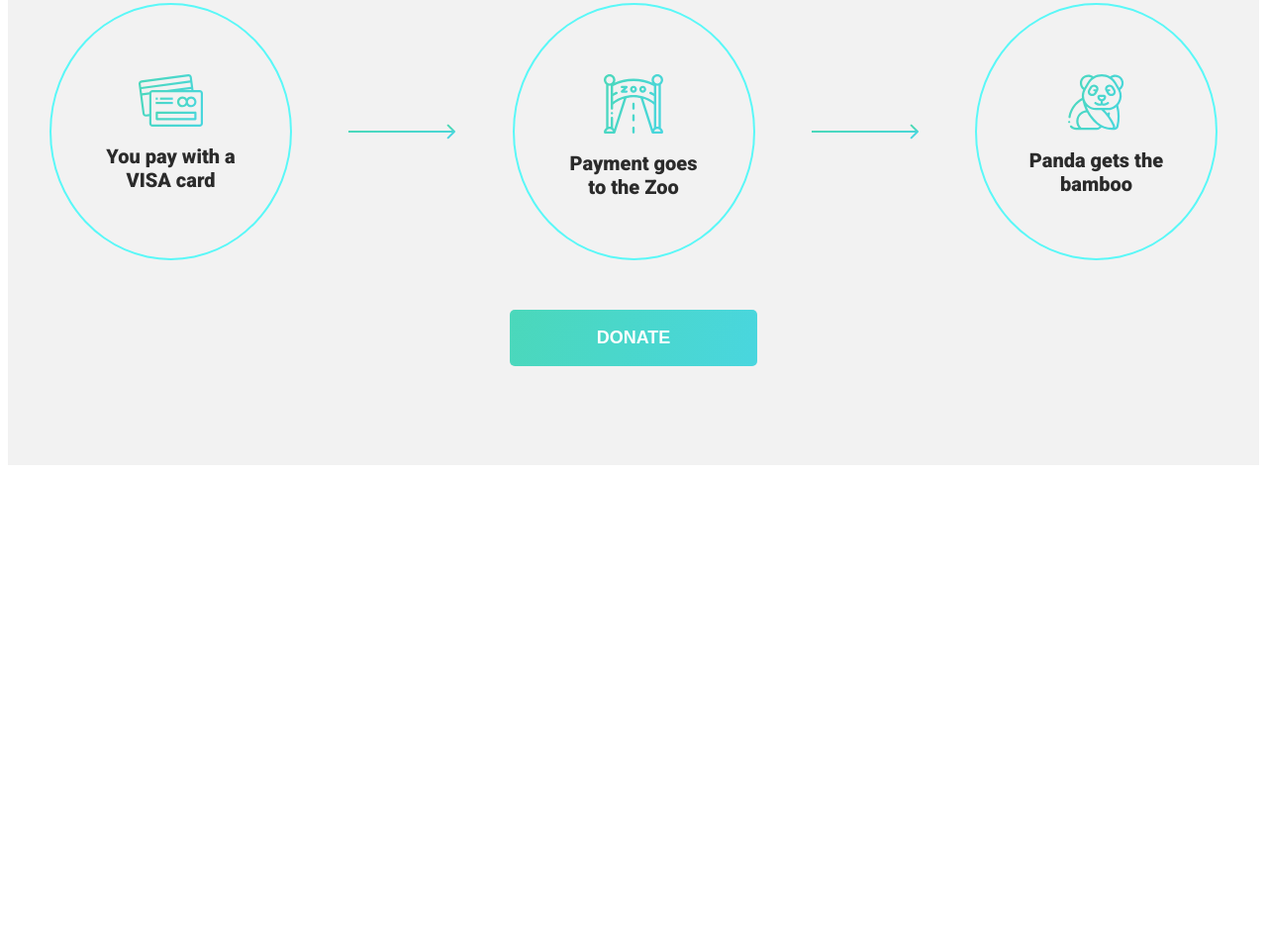
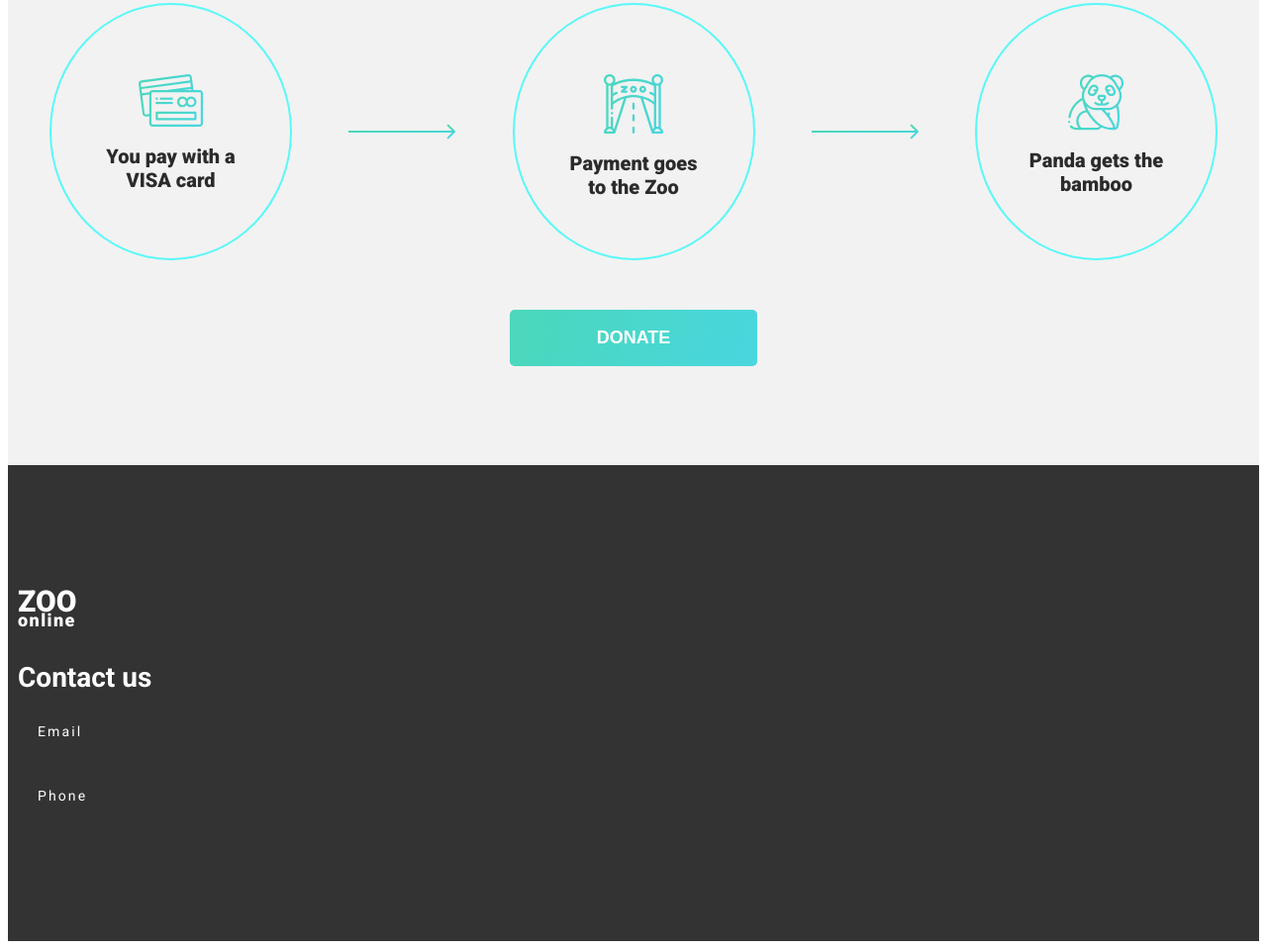
Before and after one commit to micromoleckula/6.-ZooApp, a plain HTML site: page index.html in a window 1280 px wide. Shown: the part 2327-3286 px from the top of the page at 99% size. Before the commit the page ends 2805 px from the top, so only its background shows below. Drawn offline with nearby package versions, Linux system fonts and the light colour scheme.

Commit message:
13.09.2023

```diff
--- a/index.html
+++ b/index.html
@@ -255,6 +255,33 @@
 
 <!-- circle`s end -->
 
+<!-- footer start -->
+
+<footer class="footer">
+  <div class="footer__container">
+    <a href="/index.html" class="footer-logo">
+      <h1 class="footer-logo-top">ZOO</h1>
+      <h1 class="footer-logo-bottom">online</h1>
+    </a>
+
+    <div class="footer__featback">
+      <h1>Contact us</h1>
+
+        <div class="form__group">
+          <input type="email" class="input" placeholder=" ">
+          <label for="" class="label">Email</label>
+        </div>
+        <div class="form__group">
+          <input type="tel" class="input" placeholder=" ">
+          <label for="" class="label">Phone</label>
+        </div>
+
+    </div>
+
+  </div>
+</footer>
+
+<!-- footer end -->
 
 <script src="https://cdn.jsdelivr.net/npm/swiper@10/swiper-bundle.min.js"></script>
 <script src="https://cdn.jsdelivr.net/npm/swiper@10/swiper-element-bundle.min.js"></script>
--- /dev/null
+++ b/items/css/footer.css
@@ -0,0 +1,101 @@
+.footer {
+  background: #333;
+  color: #fefefe;
+}
+
+.footer__container {
+  margin: auto;
+  max-width: 1600px;
+  padding: 100px 10px;
+
+}
+
+.footer-logo {
+
+}
+
+.footer-logo-top {
+  font-weight: 900;
+  font-size: 30px;
+  color: #fefefe;
+}
+
+.footer-logo-bottom {
+  font-size: 18px;
+  letter-spacing: 1.44px;
+  font-weight: 900;
+  margin-top: -30px;
+  color: #fefefe;
+}
+
+.footer__featback {
+  display: flex;
+  flex-direction: column;
+}
+
+.footer__featback input {
+  width: 300px;
+  background: none;
+  color: #fefefe;
+  border: none;
+}
+
+.form__group{
+  margin-bottom: 30px;
+  flex: 1;
+  position: relative;
+}
+
+.input {
+  width: 100%;
+  font-size: 15px;
+  padding: 9px 0;
+  outline: 0;
+  border: 0;
+  border-bottom: 1px solid #fff;
+  background-color: 0;
+}
+
+.input:focus + .label{
+  transform: translateY(-15px);
+  font-size: 12px;
+}
+
+.input:not(:placeholder-shown) + .label {
+  transform: translateY(-15px);
+  font-size: 12px;
+}
+
+.label {
+  letter-spacing: 0.15em;
+  color: #FFFFFF;
+  position: absolute;
+  top: 10px;
+  left: 20px;
+  pointer-events: none;
+  transition: all .2s ;
+}
+
+.textarea {
+  min-height: 130px;
+  color: #FFFFFF;
+  width: 100%;
+  resize: vertical;
+  font-family: inherit;
+  font-size: 15px;
+  padding: 9px 0;
+  outline: 0;
+  border: 0;
+  border-bottom: 1px solid #fff;
+  background-color: transparent;
+}
+
+.textarea:focus + .label{
+  transform: translateY(-15px);
+  font-size: 12px;
+}
+
+.textarea:not(:placeholder-shown) + .label {
+  transform: translateY(-15px);
+  font-size: 12px;
+}
--- a/items/css/styles.css
+++ b/items/css/styles.css
@@ -4,6 +4,8 @@
 @import url(./how-it-work.css);
 @import url(./swiper-animals-two.css);
 @import url(./circle.css);
+
+@import url(./footer.css);
 
 @import url(./adaptiv.css);
 
@@ -38,9 +40,3 @@ li {
 img {
   max-width: 100%;
 }
-
-.container {
-  margin: 0 auto;
-  max-width: 920px;
-  padding: 0 10px;
-}
```
